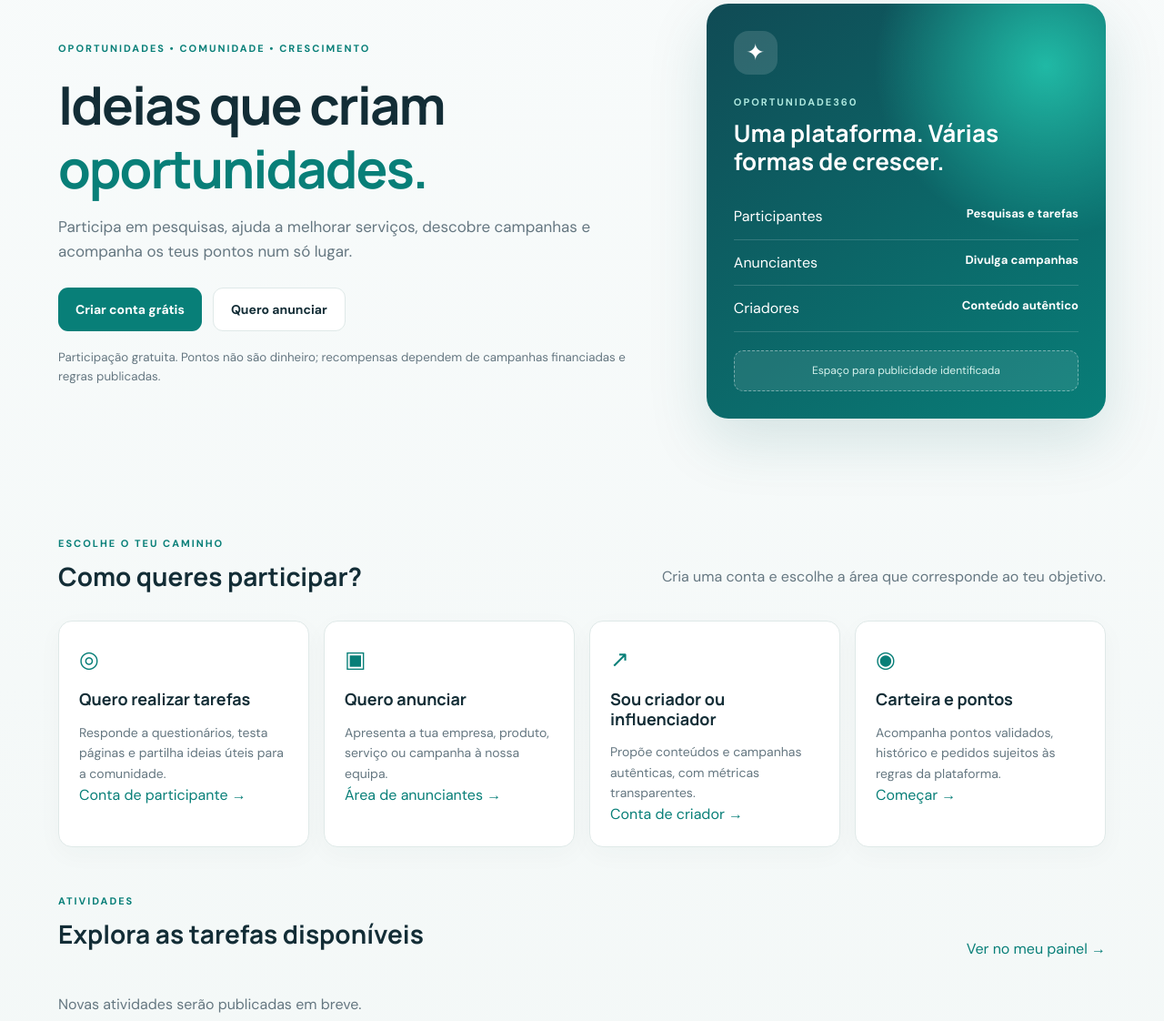
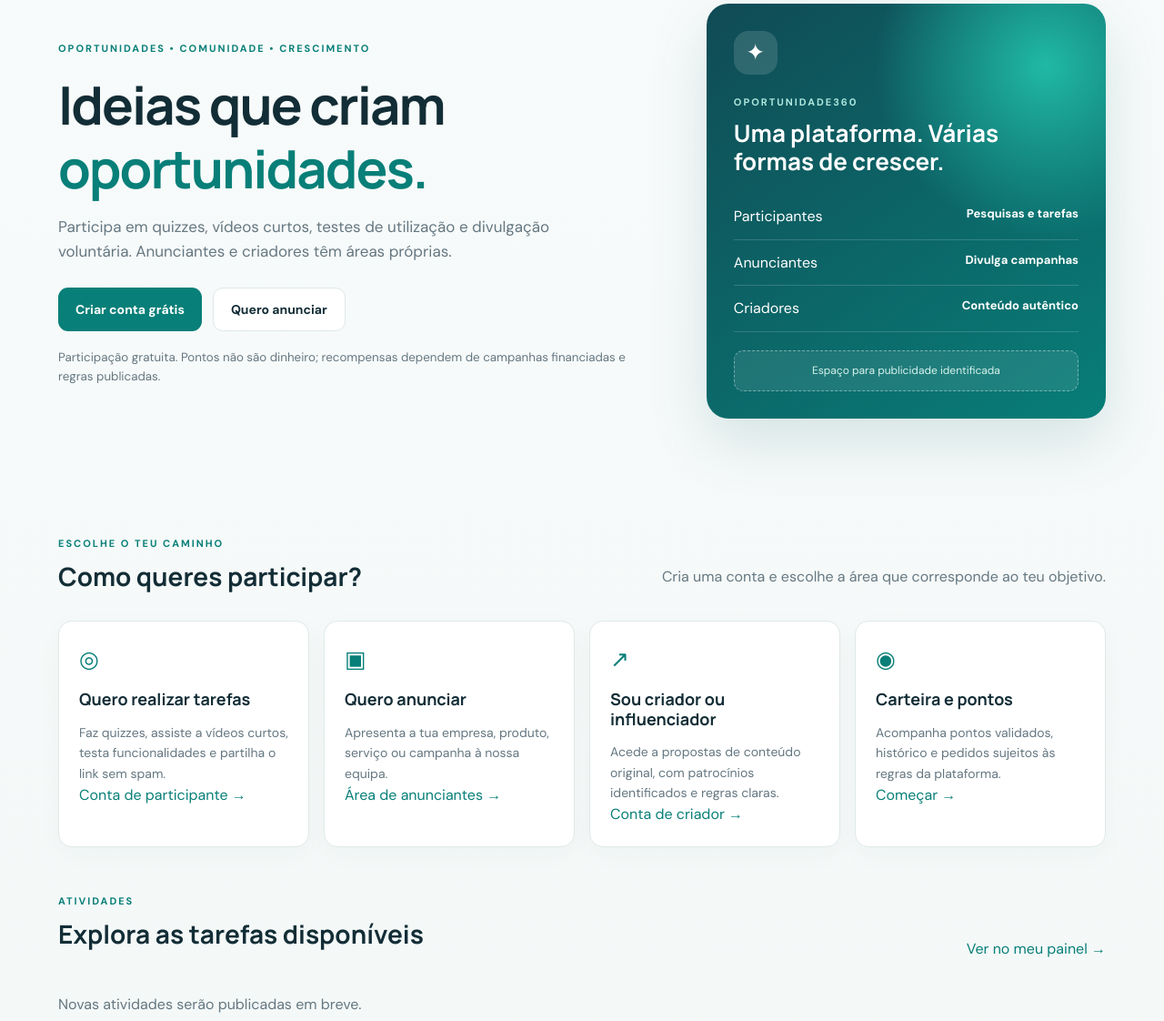
Before and after one commit to carimocarlos61-pixel/Oportunidade360, a Flask app: page / in a window 1280 px wide. Shown: the part 170-1292 px from the top of the page at 91% size. Run offline with Flask 3, Linux system fonts and the light colour scheme; data that the repository does not hold is empty; parts of the project's set-up code (start-up, migrations or seed data) failed here and were passed over.

Commit message:
Update homepage task descriptions

```diff
--- a/templates/index.html
+++ b/templates/index.html
@@ -1,6 +1,6 @@
 {% extends "base.html" %}{% block content %}
-<section class="hero"><div class="hero-copy"><span class="eyebrow">OPORTUNIDADES • COMUNIDADE • CRESCIMENTO</span><h1>Ideias que criam<br><em>oportunidades.</em></h1><p>Participa em pesquisas, ajuda a melhorar serviços, descobre campanhas e acompanha os teus pontos num só lugar.</p><div class="actions"><a class="btn primary" href="{{ url_for('register') }}">Criar conta grátis</a><a class="btn ghost" href="{{ url_for('companies') }}">Quero anunciar</a></div><small>Participação gratuita. Pontos não são dinheiro; recompensas dependem de campanhas financiadas e regras publicadas.</small></div><div class="hero-card"><div class="circle-icon">✦</div><span class="eyebrow">OPORTUNIDADE360</span><h3>Uma plataforma. Várias formas de crescer.</h3><div class="mini-row"><span>Participantes</span><b>Pesquisas e tarefas</b></div><div class="mini-row"><span>Anunciantes</span><b>Divulga campanhas</b></div><div class="mini-row"><span>Criadores</span><b>Conteúdo autêntico</b></div><div class="ad-slot">Espaço para publicidade identificada</div></div></section>
-<section class="section"><div class="section-head"><div><span class="eyebrow">ESCOLHE O TEU CAMINHO</span><h2>Como queres participar?</h2></div><p>Cria uma conta e escolhe a área que corresponde ao teu objetivo.</p></div><div class="feature-grid"><article class="feature"><span>◎</span><h3>Quero realizar tarefas</h3><p>Responde a questionários, testa páginas e partilha ideias úteis para a comunidade.</p><a href="{{ url_for('register') }}">Conta de participante →</a></article><article class="feature"><span>▣</span><h3>Quero anunciar</h3><p>Apresenta a tua empresa, produto, serviço ou campanha à nossa equipa.</p><a href="{{ url_for('companies') }}">Área de anunciantes →</a></article><article class="feature"><span>↗</span><h3>Sou criador ou influenciador</h3><p>Propõe conteúdos e campanhas autênticas, com métricas transparentes.</p><a href="{{ url_for('register') }}">Conta de criador →</a></article><article class="feature"><span>◉</span><h3>Carteira e pontos</h3><p>Acompanha pontos validados, histórico e pedidos sujeitos às regras da plataforma.</p><a href="{{ url_for('register') }}">Começar →</a></article></div></section>
+<section class="hero"><div class="hero-copy"><span class="eyebrow">OPORTUNIDADES • COMUNIDADE • CRESCIMENTO</span><h1>Ideias que criam<br><em>oportunidades.</em></h1><p>Participa em quizzes, vídeos curtos, testes de utilização e divulgação voluntária. Anunciantes e criadores têm áreas próprias.</p><div class="actions"><a class="btn primary" href="{{ url_for('register') }}">Criar conta grátis</a><a class="btn ghost" href="{{ url_for('companies') }}">Quero anunciar</a></div><small>Participação gratuita. Pontos não são dinheiro; recompensas dependem de campanhas financiadas e regras publicadas.</small></div><div class="hero-card"><div class="circle-icon">✦</div><span class="eyebrow">OPORTUNIDADE360</span><h3>Uma plataforma. Várias formas de crescer.</h3><div class="mini-row"><span>Participantes</span><b>Pesquisas e tarefas</b></div><div class="mini-row"><span>Anunciantes</span><b>Divulga campanhas</b></div><div class="mini-row"><span>Criadores</span><b>Conteúdo autêntico</b></div><div class="ad-slot">Espaço para publicidade identificada</div></div></section>
+<section class="section"><div class="section-head"><div><span class="eyebrow">ESCOLHE O TEU CAMINHO</span><h2>Como queres participar?</h2></div><p>Cria uma conta e escolhe a área que corresponde ao teu objetivo.</p></div><div class="feature-grid"><article class="feature"><span>◎</span><h3>Quero realizar tarefas</h3><p>Faz quizzes, assiste a vídeos curtos, testa funcionalidades e partilha o link sem spam.</p><a href="{{ url_for('register') }}">Conta de participante →</a></article><article class="feature"><span>▣</span><h3>Quero anunciar</h3><p>Apresenta a tua empresa, produto, serviço ou campanha à nossa equipa.</p><a href="{{ url_for('companies') }}">Área de anunciantes →</a></article><article class="feature"><span>↗</span><h3>Sou criador ou influenciador</h3><p>Acede a propostas de conteúdo original, com patrocínios identificados e regras claras.</p><a href="{{ url_for('register') }}">Conta de criador →</a></article><article class="feature"><span>◉</span><h3>Carteira e pontos</h3><p>Acompanha pontos validados, histórico e pedidos sujeitos às regras da plataforma.</p><a href="{{ url_for('register') }}">Começar →</a></article></div></section>
 <section class="section"><div class="section-head"><div><span class="eyebrow">ATIVIDADES</span><h2>Explora as tarefas disponíveis</h2></div><a href="{{ url_for('register') }}">Ver no meu painel →</a></div><div class="task-grid">{% for t in tasks %}<article class="task-card"><span class="tag">{{ t.category }}</span><h3>{{ t.title }}</h3><p>{{ t.description }}</p><div class="task-bottom"><span>{{ 'Recompensa: %.2f MT'|format(t.reward) if t.reward>0 else 'Pontos ou participação' }}</span><a href="{{ url_for('register') }}">Participar →</a></div></article>{% else %}<p class="muted">Novas atividades serão publicadas em breve.</p>{% endfor %}</div></section>
 <section class="section partner-band"><div><span class="eyebrow">PARA MARCAS E ORGANIZAÇÕES</span><h2>Queres divulgar algo com transparência?</h2><p>Envia a tua campanha, define o público e apresenta o orçamento disponível.</p></div><a class="btn light" href="{{ url_for('companies') }}">Criar pedido de anúncio</a></section>
 {% endblock %}
```
